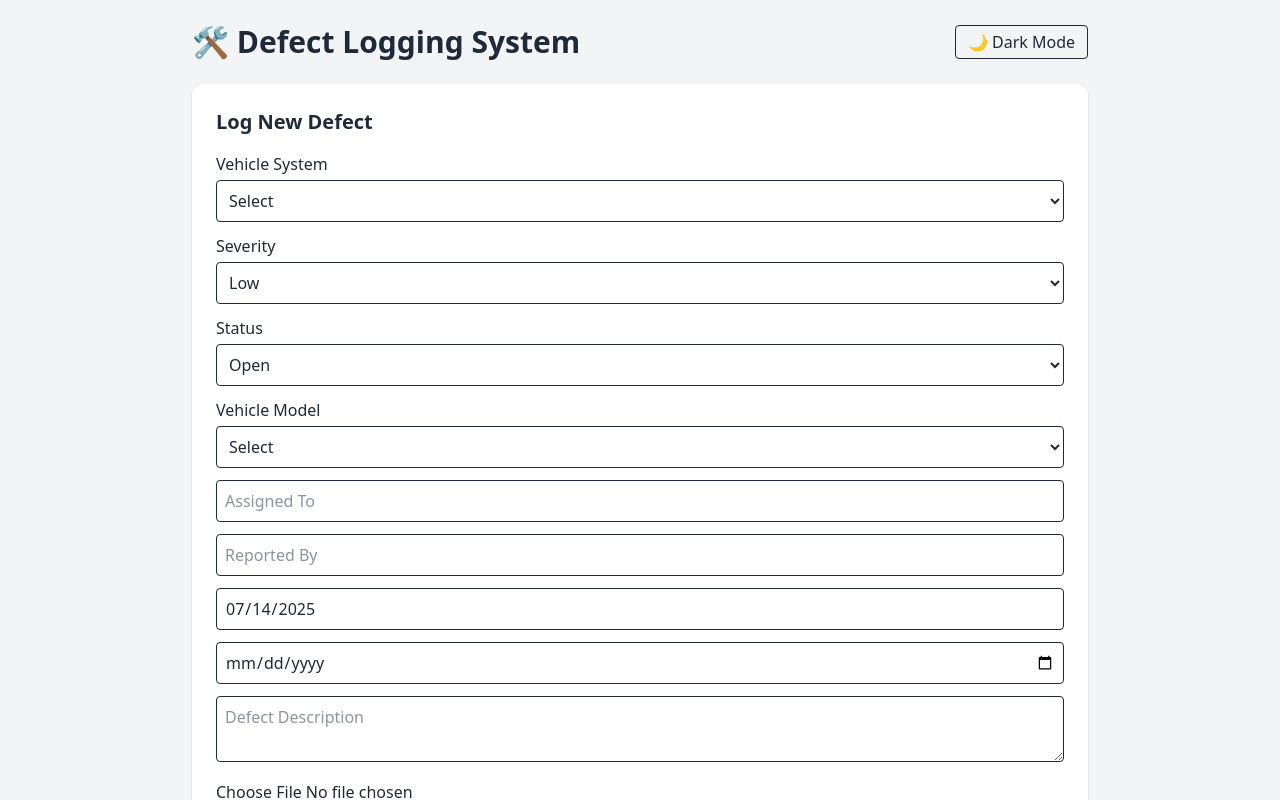
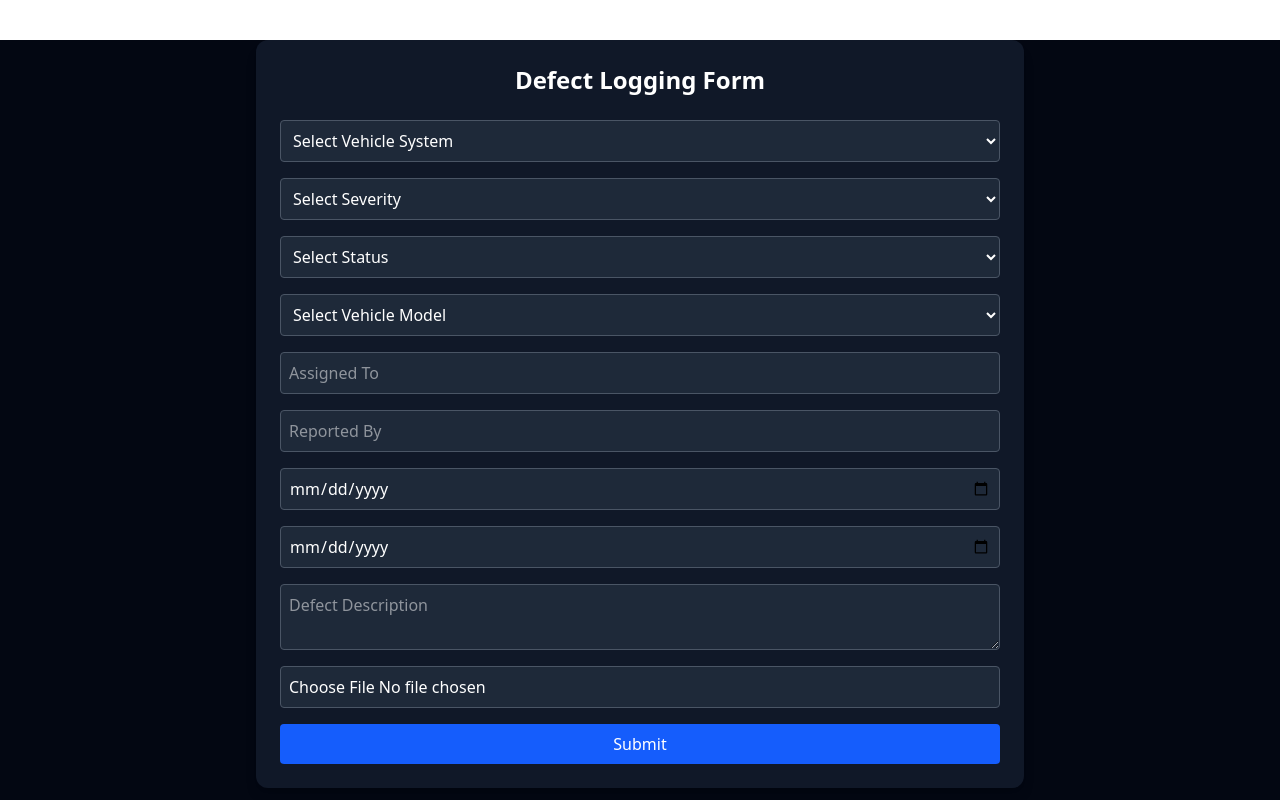
Before and after one commit to Aditya01-legal/TataMotors_Frontend, a React (Vite) app: page / in a window 1280 px wide. Shown: the top 800 px of the page. Built offline with nearby package versions, Linux system fonts and the light colour scheme; no server answers.

Commit message:
Add dropdowns to form and fix Excel backend integration

```diff
--- a/src/App.jsx
+++ b/src/App.jsx
@@ -1,50 +1,10 @@
-import React, { useState, useEffect } from 'react';
-import DefectForm from './components/DefectForm';
-import DefectList from './components/DefectList';
+import React from "react";
+import DefectForm from "./components/DefectForm";
 
 function App() {
-  const [filter, setFilter] = useState('All');
-  const [darkMode, setDarkMode] = useState(() => {
-    return localStorage.getItem('theme') === 'dark';
-  });
-
-  useEffect(() => {
-    if (darkMode) {
-      document.documentElement.classList.add('dark');
-      localStorage.setItem('theme', 'dark');
-    } else {
-      document.documentElement.classList.remove('dark');
-      localStorage.setItem('theme', 'light');
-    }
-  }, [darkMode]);
-
   return (
-    <div className="min-h-screen bg-gray-100 dark:bg-gray-900 p-6 text-gray-800 dark:text-gray-100">
-      <div className="max-w-4xl mx-auto">
-        <div className="flex justify-between items-center mb-6">
-          <h1 className="text-3xl font-bold">🛠️ Defect Logging System</h1>
-          <button
-            onClick={() => setDarkMode(!darkMode)}
-            className="px-3 py-1 border rounded dark:border-white"
-          >
-            {darkMode ? '☀️ Light Mode' : '🌙 Dark Mode'}
-          </button>
-        </div>
-        <DefectForm />
-        <div className="mb-4 text-center">
-          <label className="mr-4 font-medium">Filter by Status:</label>
-          <select
-            value={filter}
-            onChange={(e) => setFilter(e.target.value)}
-            className="border rounded px-3 py-1 dark:bg-gray-700 dark:border-gray-500"
-          >
-            <option value="All">All</option>
-            <option value="Open">Open</option>
-            <option value="Closed">Closed</option>
-          </select>
-        </div>
-        <DefectList filter={filter} />
-      </div>
+    <div className="min-h-screen bg-gray-950 text-white">
+      <DefectForm />
     </div>
   );
 }
--- /dev/null
+++ b/src/api.js
@@ -0,0 +1,8 @@
+// src/api.js
+import axios from 'axios';
+
+const api = axios.create({
+  baseURL: process.env.REACT_APP_API_URL, // ← magic happens here
+});
+
+export default api;
--- a/src/components/DefectForm.jsx
+++ b/src/components/DefectForm.jsx
@@ -1,198 +1,118 @@
-import React, { useState } from 'react';
-import axios from 'axios';
+import React, { useState } from "react";
+import axios from "axios";
 
-function DefectForm() {
+const DefectForm = () => {
   const [formData, setFormData] = useState({
-    vehicleSystem: '',
-    vehicleSystemOther: '',
-    severity: 'Low',
-    status: 'Open',
-    vehicleModel: '',
-    vehicleModelOther: '',
-    assignedTo: '',
-    reportedBy: '',
-    reportedOn: new Date().toISOString().split('T')[0],
-    resolutionDate: '',
-    description: '',
-    image: ''
+    vehicleSystem: "",
+    vehicleSystemOther: "",
+    severity: "",
+    status: "",
+    vehicleModel: "",
+    vehicleModelOther: "",
+    assignedTo: "",
+    reportedBy: "",
+    reportedOn: "",
+    resolutionDate: "",
+    description: "",
+    image: "",
   });
 
   const handleChange = (e) => {
-    const { name, value, files } = e.target;
-    if (name === 'image') {
+    setFormData((prev) => ({
+      ...prev,
+      [e.target.name]: e.target.value,
+    }));
+  };
+
+  const handleImageChange = (e) => {
+    const file = e.target.files[0];
+    if (file && file.size > 5 * 1024 * 1024) {
+      alert("Max 5MB file allowed");
+      return;
+    }
     const reader = new FileReader();
     reader.onloadend = () => {
-        setFormData((prev) => ({ ...prev, image: reader.result }));
+      setFormData((prev) => ({
+        ...prev,
+        image: reader.result,
+      }));
     };
-      if (files[0]) reader.readAsDataURL(files[0]);
-    } else {
-      setFormData({ ...formData, [name]: value });
-    }
+    if (file) reader.readAsDataURL(file);
   };
 
   const handleSubmit = async (e) => {
     e.preventDefault();
-    await axios.post('http://localhost:3001/api/defects/add', formData);
-    alert('✅ Defect added!');
+    try {
+      await axios.post("http://localhost:3001/api/defects/add", formData);
+      alert("Defect submitted successfully!");
+    } catch (err) {
+      console.error("Error submitting form:", err);
+      alert("Submission failed. Check console.");
+    }
   };
 
   return (
-    <form
-      onSubmit={handleSubmit}
-      className="bg-white dark:bg-gray-800 p-6 rounded-xl shadow mb-6"
-    >
-      <h2 className="text-xl font-semibold mb-4 dark:text-white">Log New Defect</h2>
-
-      {/* Vehicle System */}
-      <label className="block mb-1">Vehicle System</label>
-      <select
-        name="vehicleSystem"
-        value={formData.vehicleSystem}
-        onChange={handleChange}
-        className="w-full mb-3 p-2 rounded border dark:bg-gray-700 dark:text-white dark:border-gray-600"
-        required
-      >
-        <option value="">Select</option>
+    <div className="max-w-3xl mx-auto p-6 bg-gray-900 text-white rounded-xl shadow-lg mt-10">
+      <h1 className="text-2xl font-bold mb-6 text-center">Defect Logging Form</h1>
+      <form onSubmit={handleSubmit} className="grid grid-cols-1 gap-4">
+        {/* Vehicle System Dropdown */}
+        <select name="vehicleSystem" value={formData.vehicleSystem} onChange={handleChange} required className="p-2 rounded bg-gray-800 border border-gray-600">
+          <option value="">Select Vehicle System</option>
           <option>Engine</option>
           <option>Transmission</option>
-        <option>Braking System</option>
-        <option>Electrical System</option>
-        <option>Fuel System</option>
+          <option>Brakes</option>
           <option>Suspension</option>
-        <option>Cabin Controls</option>
-        <option>Exhaust/Emission</option>
-        <option>Cooling System</option>
-        <option>Steering System</option>
+          <option>Electrical</option>
           <option>Others</option>
         </select>
-      {formData.vehicleSystem === 'Others' && (
-        <input
-          type="text"
-          name="vehicleSystemOther"
-          placeholder="Specify if Others (Vehicle System)"
-          className="w-full mb-3 p-2 rounded border dark:bg-gray-700 dark:text-white dark:border-gray-600"
-          value={formData.vehicleSystemOther}
-          onChange={handleChange}
-        />
+
+        {/* Show "Other Vehicle System" if 'Others' selected */}
+        {formData.vehicleSystem === "Others" && (
+          <input name="vehicleSystemOther" placeholder="Other Vehicle System" onChange={handleChange} className="p-2 rounded bg-gray-800 border border-gray-600" />
         )}
 
-      {/* Severity */}
-      <label className="block mb-1">Severity</label>
-      <select
-        name="severity"
-        value={formData.severity}
-        onChange={handleChange}
-        className="w-full mb-3 p-2 rounded border dark:bg-gray-700 dark:text-white dark:border-gray-600"
-      >
+        {/* Severity Dropdown */}
+        <select name="severity" value={formData.severity} onChange={handleChange} required className="p-2 rounded bg-gray-800 border border-gray-600">
+          <option value="">Select Severity</option>
           <option>Low</option>
           <option>Medium</option>
           <option>High</option>
+          <option>Critical</option>
         </select>
 
-      {/* Status */}
-      <label className="block mb-1">Status</label>
-      <select
-        name="status"
-        value={formData.status}
-        onChange={handleChange}
-        className="w-full mb-3 p-2 rounded border dark:bg-gray-700 dark:text-white dark:border-gray-600"
-      >
+        {/* Status Dropdown */}
+        <select name="status" value={formData.status} onChange={handleChange} required className="p-2 rounded bg-gray-800 border border-gray-600">
+          <option value="">Select Status</option>
           <option>Open</option>
           <option>In Progress</option>
+          <option>Resolved</option>
           <option>Closed</option>
         </select>
 
-      {/* Vehicle Model */}
-      <label className="block mb-1">Vehicle Model</label>
-      <select
-        name="vehicleModel"
-        value={formData.vehicleModel}
-        onChange={handleChange}
-        className="w-full mb-3 p-2 rounded border dark:bg-gray-700 dark:text-white dark:border-gray-600"
-        required
-      >
-        <option value="">Select</option>
-        <option>Prima 2825</option>
-        <option>Prima 3530</option>
-        <option>Prima 5530</option>
+        {/* Vehicle Model Dropdown */}
+        <select name="vehicleModel" value={formData.vehicleModel} onChange={handleChange} required className="p-2 rounded bg-gray-800 border border-gray-600">
+          <option value="">Select Vehicle Model</option>
+          <option>Model A</option>
+          <option>Model B</option>
+          <option>Model C</option>
           <option>Other</option>
         </select>
-      {formData.vehicleModel === 'Other' && (
-        <input
-          type="text"
-          name="vehicleModelOther"
-          placeholder="Specify if Others (Vehicle Model)"
-          className="w-full mb-3 p-2 rounded border dark:bg-gray-700 dark:text-white dark:border-gray-600"
-          value={formData.vehicleModelOther}
-          onChange={handleChange}
-        />
+
+        {/* Show "Other Vehicle Model" if 'Other' selected */}
+        {formData.vehicleModel === "Other" && (
+          <input name="vehicleModelOther" placeholder="Other Vehicle Model" onChange={handleChange} className="p-2 rounded bg-gray-800 border border-gray-600" />
         )}
 
-      {/* Assigned To */}
-      <input
-        name="assignedTo"
-        placeholder="Assigned To"
-        className="w-full mb-3 p-2 rounded border dark:bg-gray-700 dark:text-white dark:border-gray-600"
-        value={formData.assignedTo}
-        onChange={handleChange}
-        required
-      />
-
-      {/* Reported By */}
-      <input
-        name="reportedBy"
-        placeholder="Reported By"
-        className="w-full mb-3 p-2 rounded border dark:bg-gray-700 dark:text-white dark:border-gray-600"
-        value={formData.reportedBy}
-        onChange={handleChange}
-        required
-      />
-
-      {/* Reported On */}
-      <input
-        name="reportedOn"
-        type="date"
-        value={formData.reportedOn}
-        readOnly
-        className="w-full mb-3 p-2 rounded border dark:bg-gray-700 dark:text-white dark:border-gray-600"
-      />
-
-      {/* Resolution Date */}
-      <input
-        name="resolutionDate"
-        type="date"
-        value={formData.resolutionDate}
-        onChange={handleChange}
-        className="w-full mb-3 p-2 rounded border dark:bg-gray-700 dark:text-white dark:border-gray-600"
-      />
-
-      {/* Description */}
-      <textarea
-        name="description"
-        placeholder="Defect Description"
-        value={formData.description}
-        onChange={handleChange}
-        className="w-full mb-3 p-2 rounded border dark:bg-gray-700 dark:text-white dark:border-gray-600"
-        required
-      ></textarea>
-
-      {/* Upload Image */}
-      <input
-        type="file"
-        name="image"
-        accept="image/*"
-        onChange={handleChange}
-        className="mb-4"
-      />
-
-      <button
-        type="submit"
-        className="w-full bg-blue-600 text-white p-2 rounded hover:bg-blue-700 transition"
-      >
-        Submit
-      </button>
+        <input name="assignedTo" placeholder="Assigned To" onChange={handleChange} required className="p-2 rounded bg-gray-800 border border-gray-600" />
+        <input name="reportedBy" placeholder="Reported By" onChange={handleChange} required className="p-2 rounded bg-gray-800 border border-gray-600" />
+        <input type="date" name="reportedOn" onChange={handleChange} required className="p-2 rounded bg-gray-800 border border-gray-600" />
+        <input type="date" name="resolutionDate" onChange={handleChange} className="p-2 rounded bg-gray-800 border border-gray-600" />
+        <textarea name="description" placeholder="Defect Description" onChange={handleChange} required className="p-2 rounded bg-gray-800 border border-gray-600"></textarea>
+        <input type="file" accept="image/*" onChange={handleImageChange} className="p-2 rounded bg-gray-800 border border-gray-600" />
+        <button type="submit" className="bg-blue-600 hover:bg-blue-700 text-white py-2 px-4 rounded">Submit</button>
       </form>
+    </div>
   );
-}
+};
 
 export default DefectForm;
--- a/src/components/DefectList.jsx
+++ b/src/components/DefectList.jsx
@@ -9,7 +9,8 @@ function DefectList({ filter }) {
   }, []);
 
   const fetchDefects = async () => {
-    const response = await axios.get('http://localhost:3001/api/defects');
+    const response = await axios.get(`${process.env.REACT_APP_API_URL}/api/defects`);
+
     setDefects(response.data);
   };
 
```
Also changed, not shown: src/main.jsx (+8 -10 lines), 1 other file (tests, documents, lock files or other folders). Lines whose indentation alone changed are shown as unchanged.
